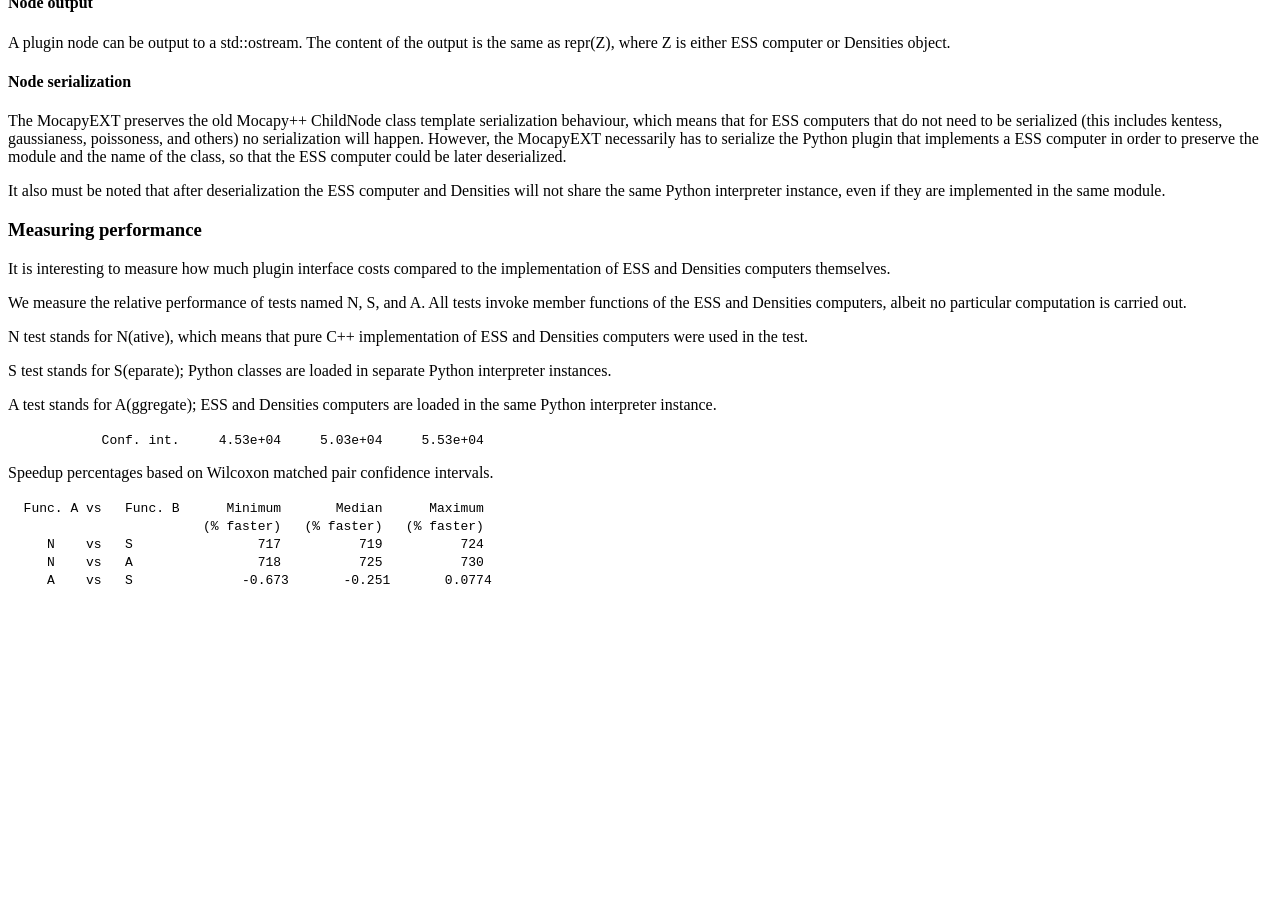
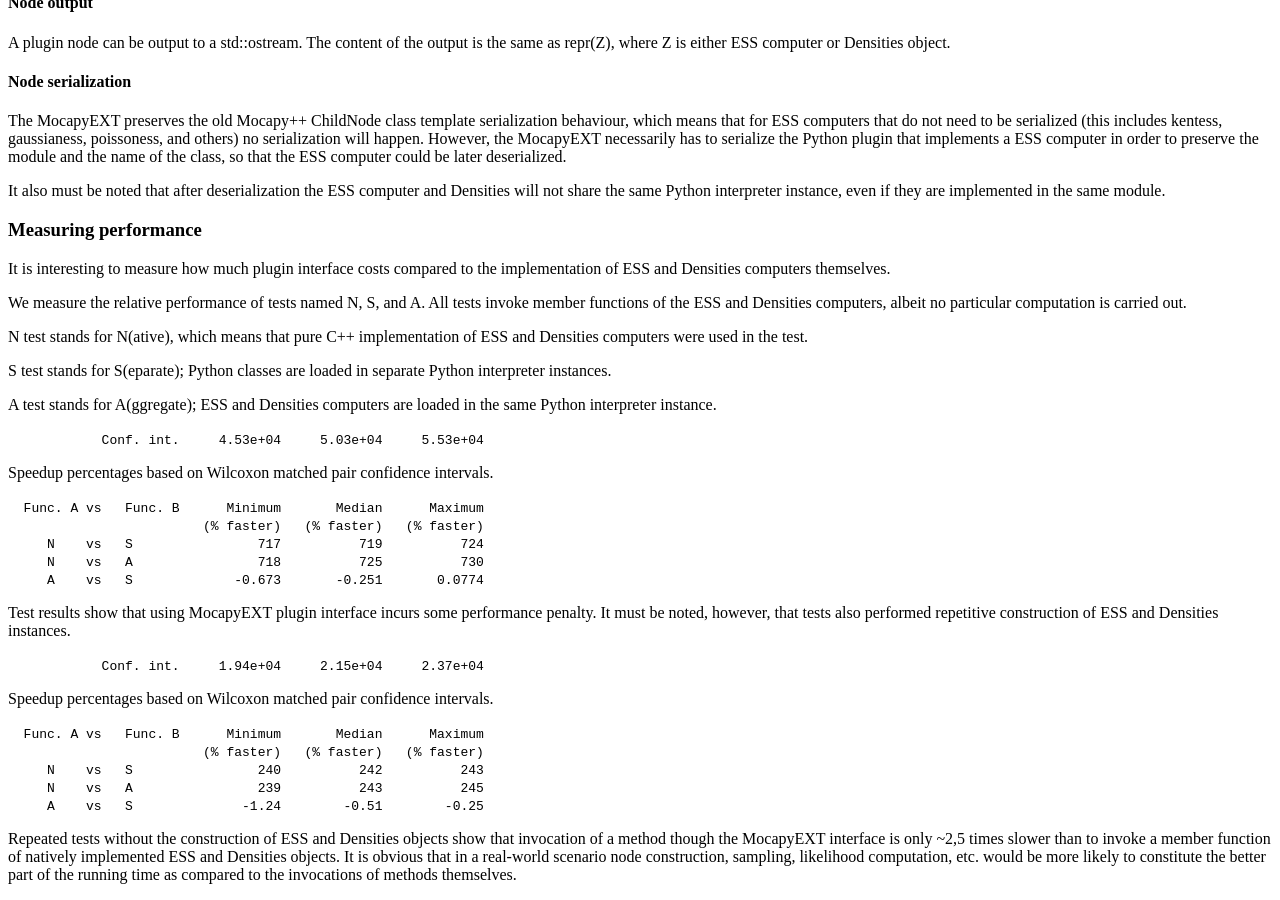
Before and after one commit to biopython/biopython.github.io, a Jekyll site: the page built from wiki/GSOC2011_MocapyExt.md, in a window 1280 px wide and 900 px high, scrolled down 4314 px. Built offline with Jekyll 4.4.1, drawn with Linux system fonts in a browser that asks for light colours; before the commit the page ends 4918 px from its top, so only the background shows below that.

Commit message:
/* Measuring performance */

```diff
--- a/wiki/GSOC2011_MocapyExt.md
+++ b/wiki/GSOC2011_MocapyExt.md
@@ -412,4 +412,26 @@ Speedup percentages based on Wilcoxon matched pair confidence intervals.
 `                         (% faster)   (% faster)   (% faster)`
 `     N    vs   S                717          719          724`
 `     N    vs   A                718          725          730`
-`     A    vs   S              -0.673       -0.251       0.0774`
+`     A    vs   S             -0.673       -0.251       0.0774`
+
+Test results show that using MocapyEXT plugin interface incurs some
+performance penalty. It must be noted, however, that tests also
+performed repetitive construction of ESS and Densities instances.
+
+`            Conf. int.     1.94e+04     2.15e+04     2.37e+04`
+
+Speedup percentages based on Wilcoxon matched pair confidence intervals.
+
+`  Func. A vs   Func. B      Minimum       Median      Maximum`
+`                         (% faster)   (% faster)   (% faster)`
+`     N    vs   S                240          242          243`
+`     N    vs   A                239          243          245`
+`     A    vs   S              -1.24        -0.51        -0.25`
+
+Repeated tests without the construction of ESS and Densities objects
+show that invocation of a method though the MocapyEXT interface is only
+~2,5 times slower than to invoke a member function of natively
+implemented ESS and Densities objects. It is obvious that in a
+real-world scenario node construction, sampling, likelihood computation,
+etc. would be more likely to constitute the better part of the running
+time as compared to the invocations of methods themselves.
```
Also changed, not shown: 1 other file.
